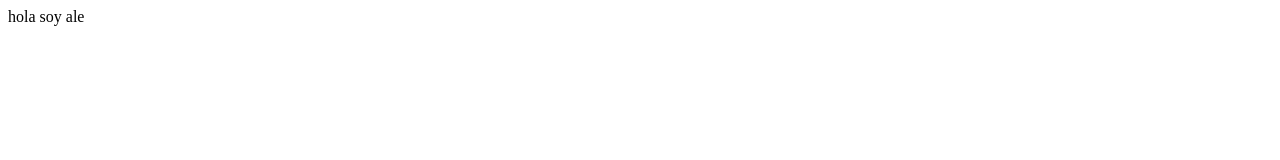
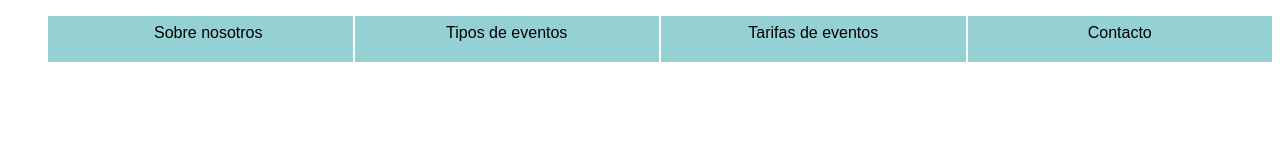
Before and after one commit to alejandromarin11/appWeb, a plain HTML site: page index.html in a window 1280 px wide. Drawn offline with Linux system fonts and the light colour scheme.

Commit message:
navegacion

```diff
--- a/css/index.css
+++ b/css/index.css
@@ -0,0 +1,21 @@
+li{
+    background: rgba(123,198,199,0.8);
+    text-align: center;
+    height: 30px;
+    list-style-type:none;
+    flex-basis: 100%;
+}
+li, a{
+    text-decoration:none ;
+    font-family: sans-serif;
+    color: black;
+    padding: 8px;
+    width: 100%;
+}
+
+ul{
+    display: flex;
+    justify-content: space-between;
+    gap: 2px;
+
+}
--- a/index.html
+++ b/index.html
@@ -4,8 +4,16 @@
     <meta charset="UTF-8">
     <meta name="viewport" content="width=device-width, initial-scale=1.0">
     <title>Document</title>
+    <link rel="stylesheet" href="css/index.css">
 </head>
 <body>
-    hola soy ale
+    <nav>
+        <ul>
+            <li><a href=""></a>Sobre nosotros</li>
+            <li><a href="">Tipos de eventos</a></li>
+            <li><a href="">Tarifas de eventos</a></li>
+            <li><a href="">Contacto</a></li>
+        </ul>
+    </nav>
 </body>
 </html>
```
